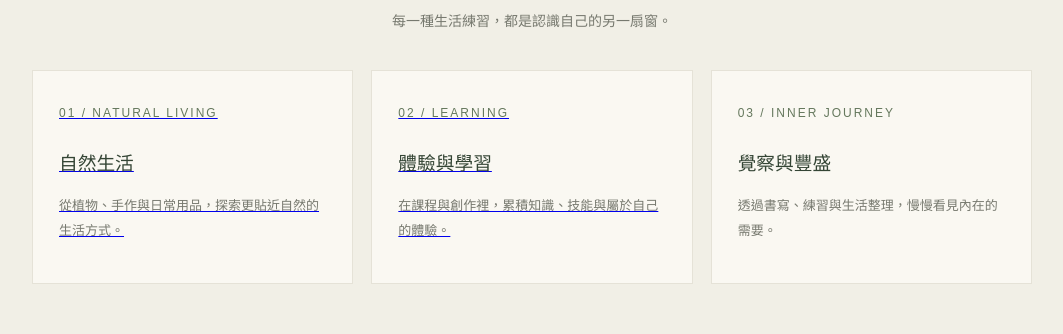
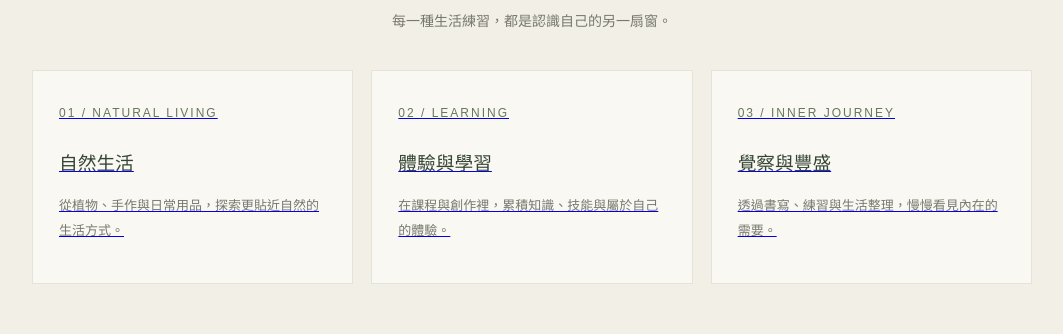
Before and after one commit to sown-and-still/shihuacao-website, a plain HTML site: page index.html in a window 1280 px wide. Shown: the part 1266-1600 px from the top of the page, without its empty margins (108-1171 px from the left). Drawn offline with Linux system fonts and the light colour scheme.

Commit message:
link  inner journey page

```diff
--- a/index.html
+++ b/index.html
@@ -269,11 +269,11 @@
           <p>在課程與創作裡，累積知識、技能與屬於自己的體驗。</p>
         </a>
 
-        <article class="card">
+        <a href="inner.html" class="card">
           <span>03 / INNER JOURNEY</span>
           <h3>覺察與豐盛</h3>
           <p>透過書寫、練習與生活整理，慢慢看見內在的需要。</p>
-        </article>
+        </a>
       </div>
     </section>
   </main>
```
